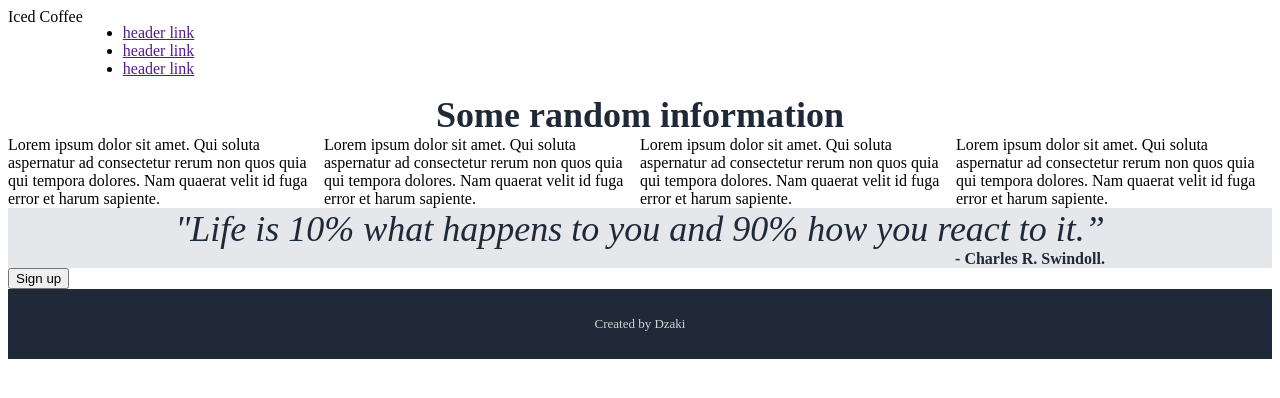
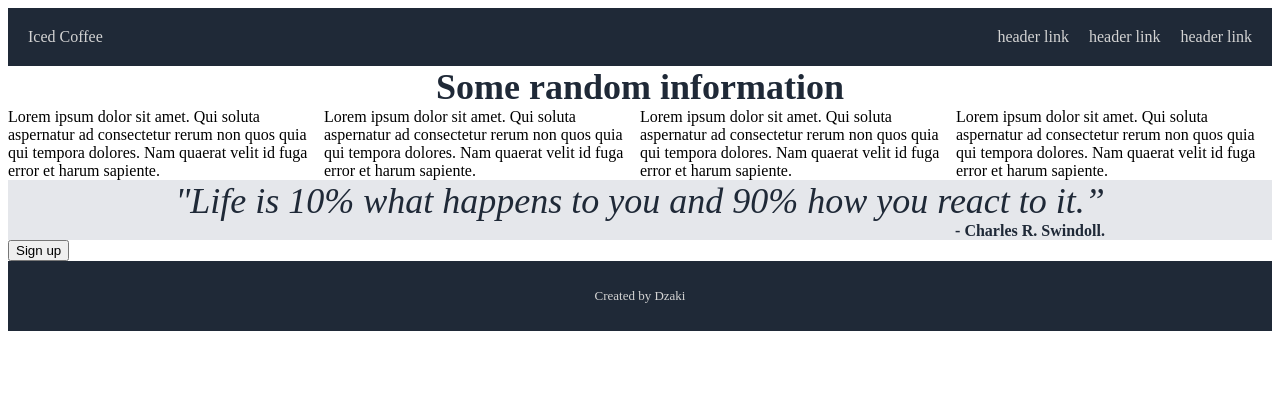
Before and after one commit to dzakiwira/Landing-Page, a plain HTML site: page index.html in a window 1280 px wide. Drawn offline with Linux system fonts and the light colour scheme.

Commit message:
Lined up header logo and links

```diff
--- a/style.css
+++ b/style.css
@@ -4,12 +4,32 @@ body {
 }
 
 .hero {
+    background-color: #1F2937;
     display: flex;
     flex-direction: column;
 }
 
 .header {
+    color: lightgray;
     display: flex;
+    justify-content: space-between;
+}
+
+.logo {
+    padding: 20px;
+}
+
+ul {
+    list-style-type: none;
+    margin: 0;
+    padding: 20px;
+    display: flex;
+    gap: 20px;
+}
+
+a {
+    color: lightgrey;
+    text-decoration: none;
 }
 
 .right-links {
```
